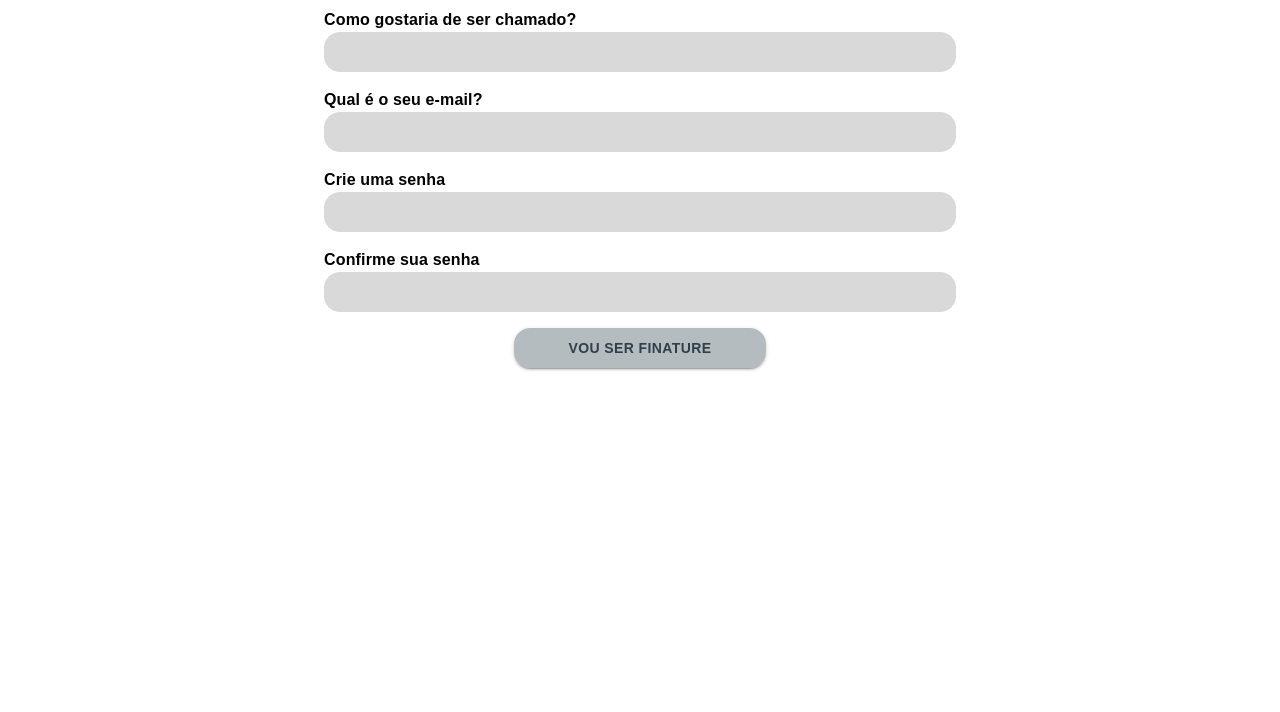
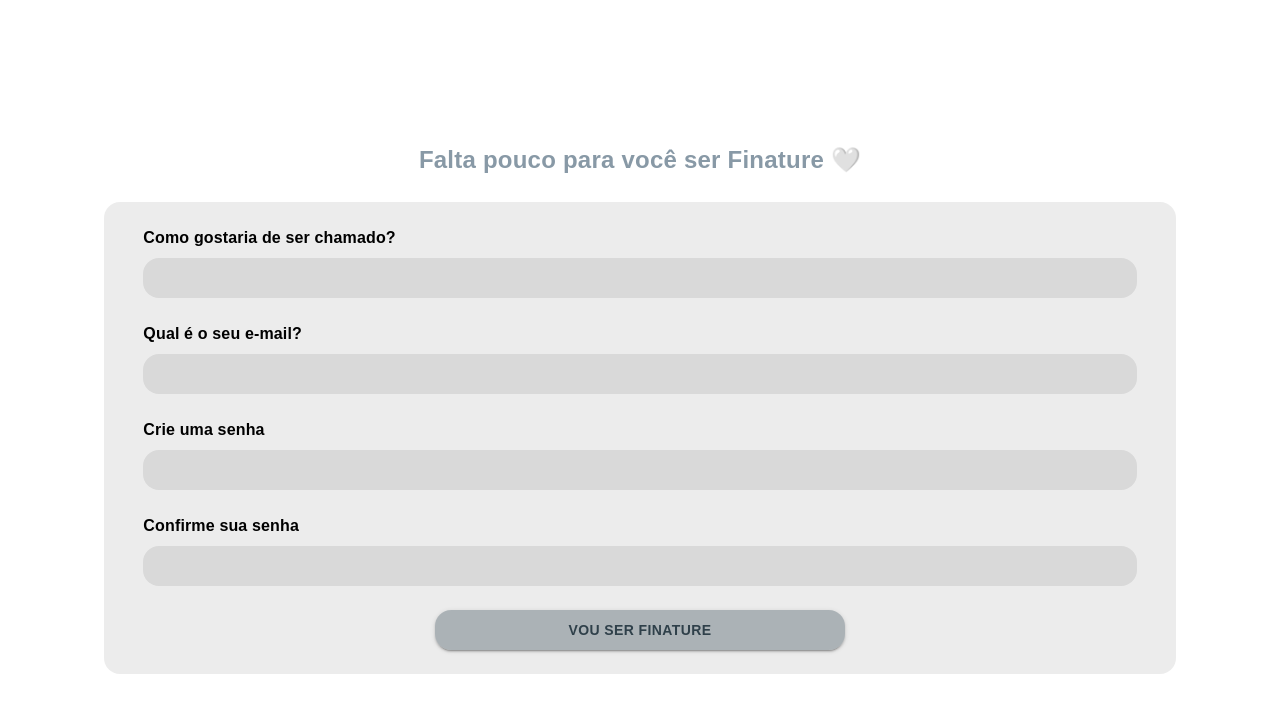
Before and after one commit to mac0350-financas/financas, a React (Vite) app in the folder client/: page /criar-conta in a window 1280 px wide. Shown: the top 712 px of the page. Built offline with nearby package versions, Linux system fonts and the light colour scheme.

Commit message:
style: estilização do formulario
Signed-off-by: Muriel <murilatorre04@gmail.com>

```diff
--- a/client/src/components/PaginaCriarConta/CampoDeInformacao.jsx
+++ b/client/src/components/PaginaCriarConta/CampoDeInformacao.jsx
@@ -4,7 +4,7 @@
 
 const Campo = styled(TextField)({
     height: '40px',
-    width: '100%',
+    width: '97%',
     backgroundColor: '#D9D9D9',
     borderRadius: '16px',
     '& .MuiInputBase-root': {
@@ -25,8 +25,10 @@
 
 function CampoDeInformacao({ text, name, type, value, onChange, ...props }) {
     return (
-        <div>
-            <Texto>{text}</Texto>
+        <div style={{ display: 'flex', flexDirection: 'column', gap: '8px', alignItems: 'center' }}>
+            <div style={{ width: '97%' }}>
+                <Texto>{text}</Texto>
+            </div>
             <Campo
                 variant="outlined"
                 name={name}
@@ -34,7 +36,6 @@
                 value={value}
                 onChange={onChange}
                 required
-                fullWidth
             />
         </div>
     );
--- a/client/src/components/PaginaCriarConta/Formulario.jsx
+++ b/client/src/components/PaginaCriarConta/Formulario.jsx
@@ -1,5 +1,5 @@
 import React, { useState } from 'react';
-import { Box, Alert } from '@mui/material';
+import { Box, Alert, Typography } from '@mui/material';
 import { styled } from '@mui/system';
 import CampoDeInformacao from './CampoDeInformacao';
 import BotaoEnviarFormulario from './BotaoEnviarFormulario';
@@ -7,9 +7,29 @@
 const FormularioBox = styled(Box)({
     display: 'flex',
     flexDirection: 'column',
-    gap: '16px',
-    maxWidth: '50%',
-    margin: '0 auto',
+    gap: '24px',
+    width: '1024px',
+    backgroundColor: 'rgba(217, 217, 217, 0.5)',
+    padding: '24px',
+    borderRadius: '16px',
+});
+
+const TituloTexto = styled(Typography)({
+    fontSize: '24px',
+    fontFamily: 'Kantumruy Pro, sans-serif',
+    color: '#8899A6',
+    fontWeight: 'bold',
+    textAlign: 'center',
+    marginBottom: '24px',
+});
+
+const Container = styled('div')({
+    display: 'flex',
+    flexDirection: 'column',
+    alignItems: 'center',
+    justifyContent: 'center',
+    minHeight: '100vh',
+    width: '100%',
 });
 
 function Formulario() {
@@ -101,10 +121,11 @@
     };
 
     return (
+        <Container>
+            <TituloTexto>Falta pouco para você ser Finature 🤍</TituloTexto>
+            {error && <Alert severity="error" sx={{ marginBottom: '16px', width: '1024px' }}>{error}</Alert>}
+            {success && <Alert severity="success" sx={{ marginBottom: '16px', width: '1024px' }}>Conta criada com sucesso!</Alert>}
             <FormularioBox component="form" onSubmit={handleSubmit}>
-            {error && <Alert severity="error" sx={{ marginBottom: '16px' }}>{error}</Alert>}
-            {success && <Alert severity="success" sx={{ marginBottom: '16px' }}>Conta criada com sucesso!</Alert>}
-
                 <CampoDeInformacao
                     text="Como gostaria de ser chamado?"
                     name="nome"
@@ -137,6 +158,7 @@
                     {loading ? 'CRIANDO CONTA...' : 'VOU SER FINATURE'}
                 </BotaoEnviarFormulario>
             </FormularioBox>
+        </Container>
     );
 }
 
```
Lines whose indentation alone changed are shown as unchanged.
